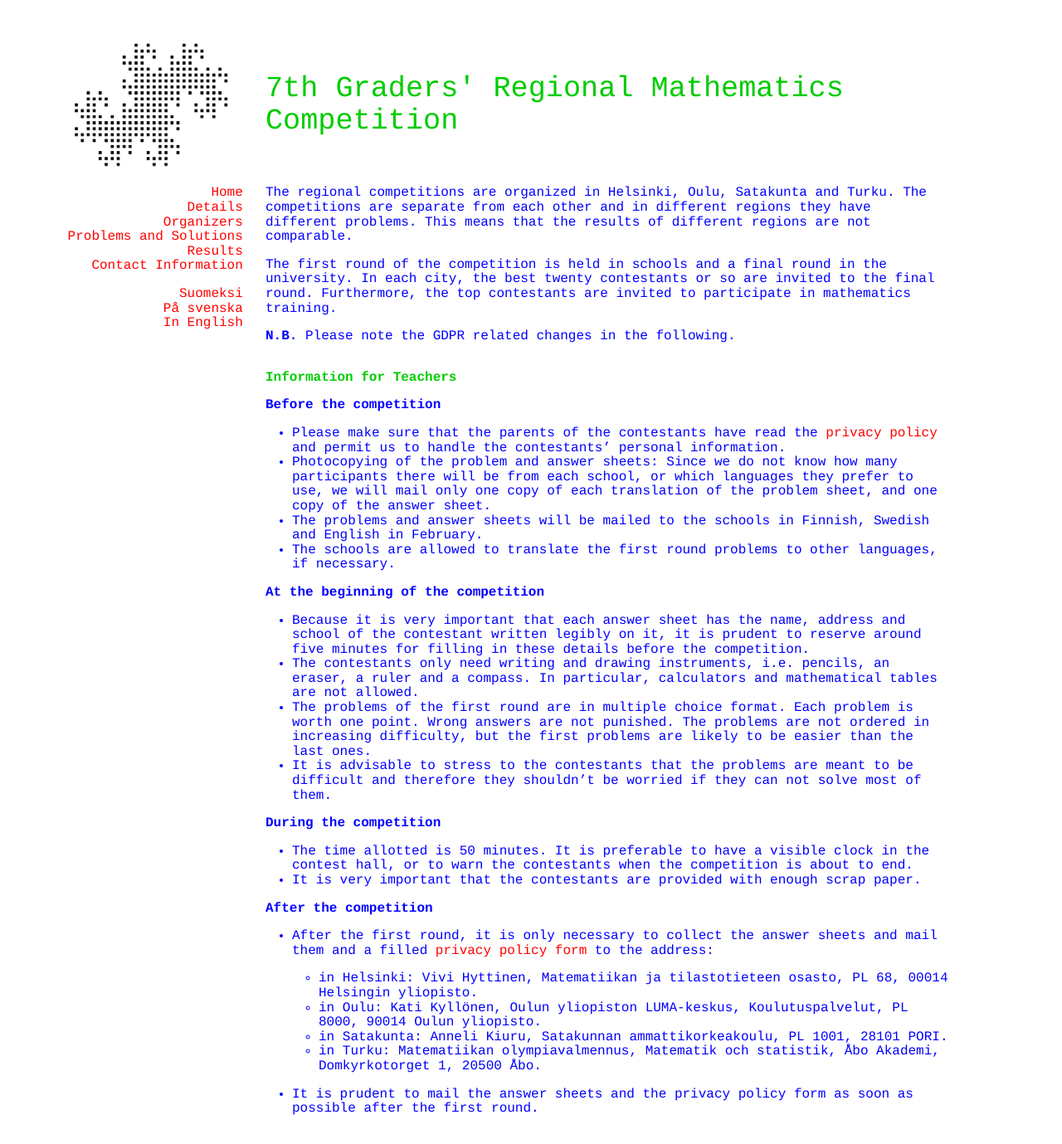
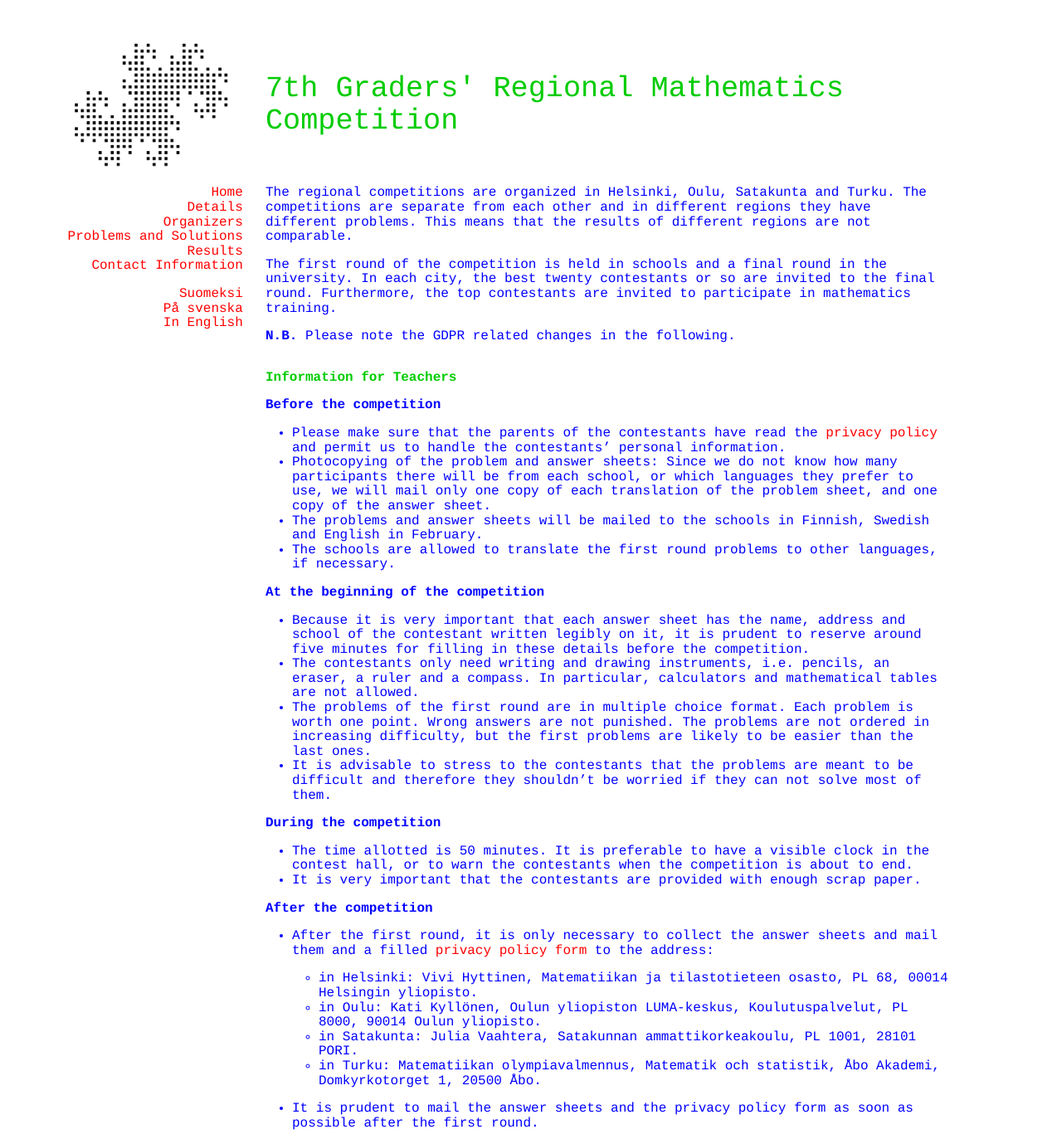
Before and after one commit to matematiikkakilpailut/matematiikkakilpailut.github.io, a Jekyll site: the page built from seiskat/en/details.html, in a window 1280 px wide. Shown: the whole page at 83% size. Built offline with Jekyll 4.4.1, drawn with Linux system fonts in a browser that asks for light colours.

Commit message:
Update details.html
SAMK yhteystiedot

```diff
--- a/seiskat/en/details.html
+++ b/seiskat/en/details.html
@@ -95,7 +95,7 @@
 	      Koulutuspalvelut, PL 8000, 90014 Oulun yliopisto.
       </li>
       <li>
-	in Satakunta: Anneli Kiuru, Satakunnan ammattikorkeakoulu, PL
+	in Satakunta: Julia Vaahtera, Satakunnan ammattikorkeakoulu, PL
 	1001, 28101 PORI.
       </li>
       <li>
```
